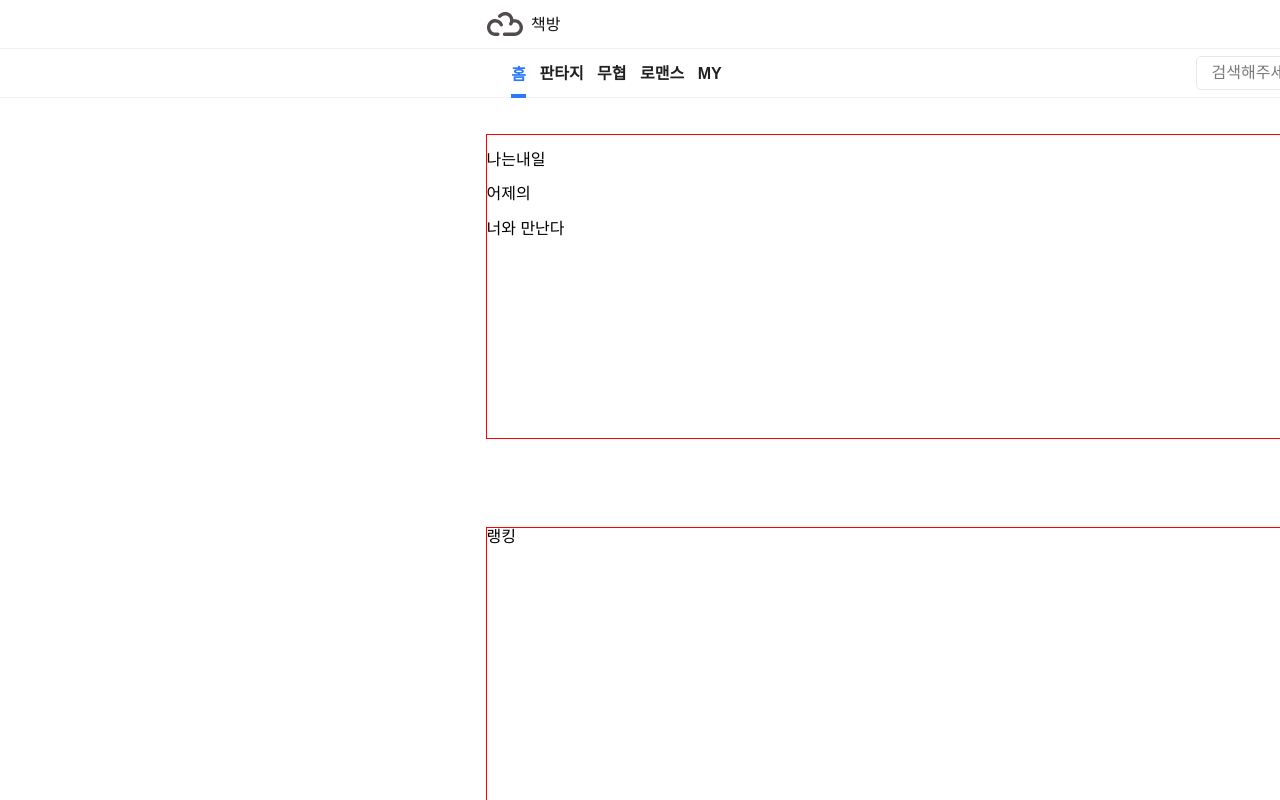
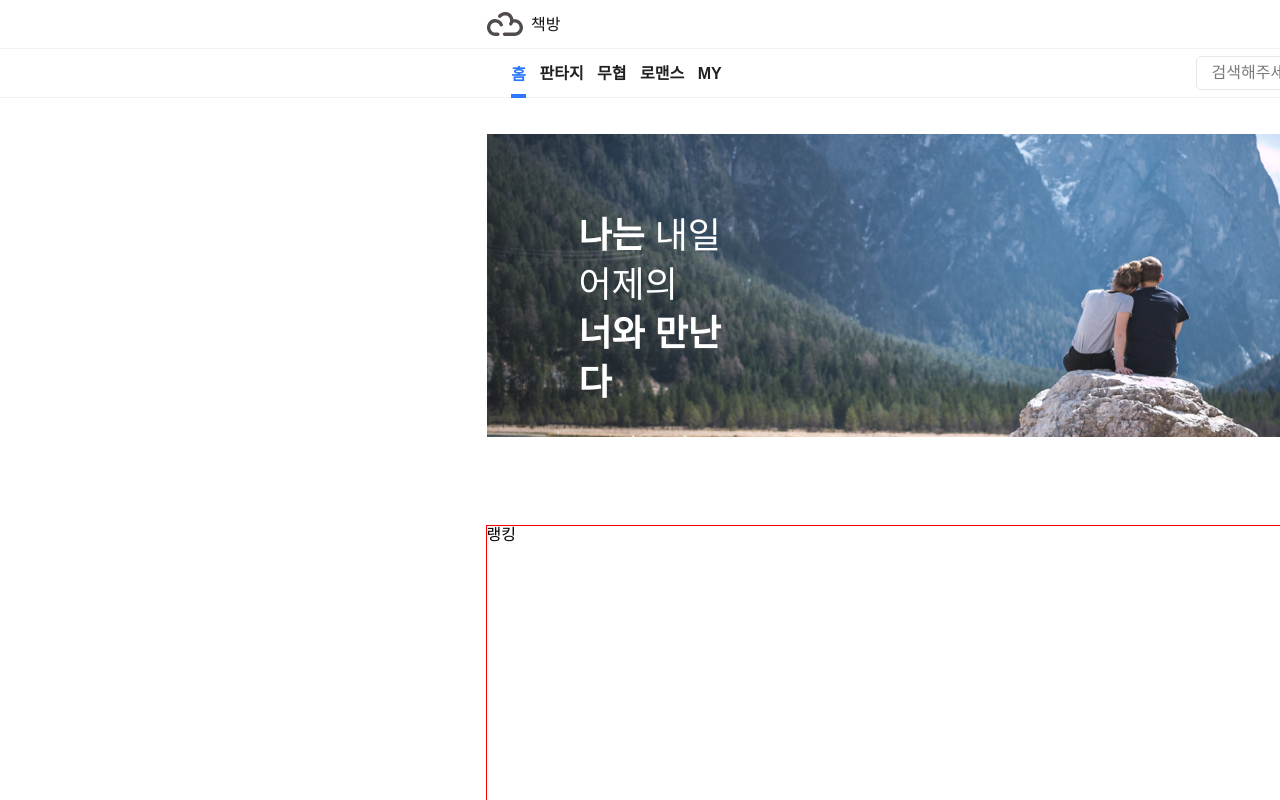
Before and after one commit to codestates/cloud-bookstore-client, a React (Create React App) app: page /mainpage in a window 1280 px wide. Shown: the top 800 px of the page. Built offline with nearby package versions, Linux system fonts and the light colour scheme.

Commit message:
[2-3] Update slider css

```diff
--- a/src/css/Mainpage.css
+++ b/src/css/Mainpage.css
@@ -13,10 +13,32 @@
 }
 
 .sliderWrapper {
-  border: 1px red solid;
   margin: 36px 0 0 0;
   width: 943px;
   height: 303px;
+  background-image: url('../asset/mainpage/slider.png');
+}
+
+.sliderText {
+  margin: 78px 0 0 92px;
+  width: 174px;
+  height: 147px;
+}
+
+.sliderText > p {
+  color: #ffffff;
+  margin: 0;
+  font-size: 36px;
+  font-weight: 300;
+  line-height: 1.36;
+}
+
+.sliderText > p:nth-child(1) > span:nth-child(1) {
+  font-weight: bold;
+}
+
+.sliderText >p:nth-last-child(1) {
+  font-weight: bold;
 }
 
 .mainPageNovelWrapper {
--- a/src/pages/Mainpage.tsx
+++ b/src/pages/Mainpage.tsx
@@ -14,12 +14,14 @@ const Mainpage: React.FC = () => {
         <CategoryNav />
         <div className="mainpageContentWrapper">
           <div className="sliderWrapper">
-            <p>
-              <span>나는</span>
-              <span>내일</span>
-            </p>
-            <p>어제의</p>
-            <p>너와 만난다</p>
+            <div className="sliderText">
+              <p>
+                <span>나는</span>
+                <span> 내일</span>
+              </p>
+              <p>어제의</p>
+              <p>너와 만난다</p>
+            </div>
           </div>
           <div id="novelRankingWrapper" className="mainPageNovelWrapper">
             랭킹
```
